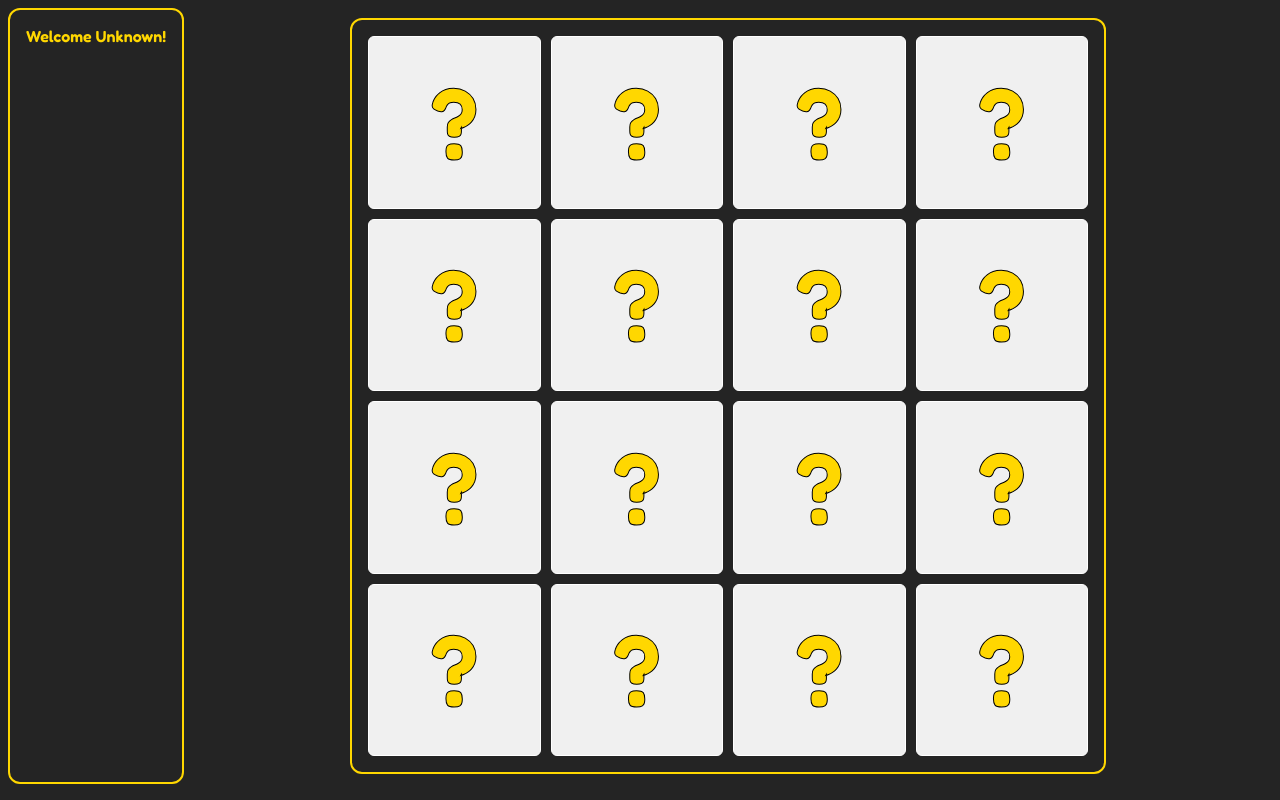
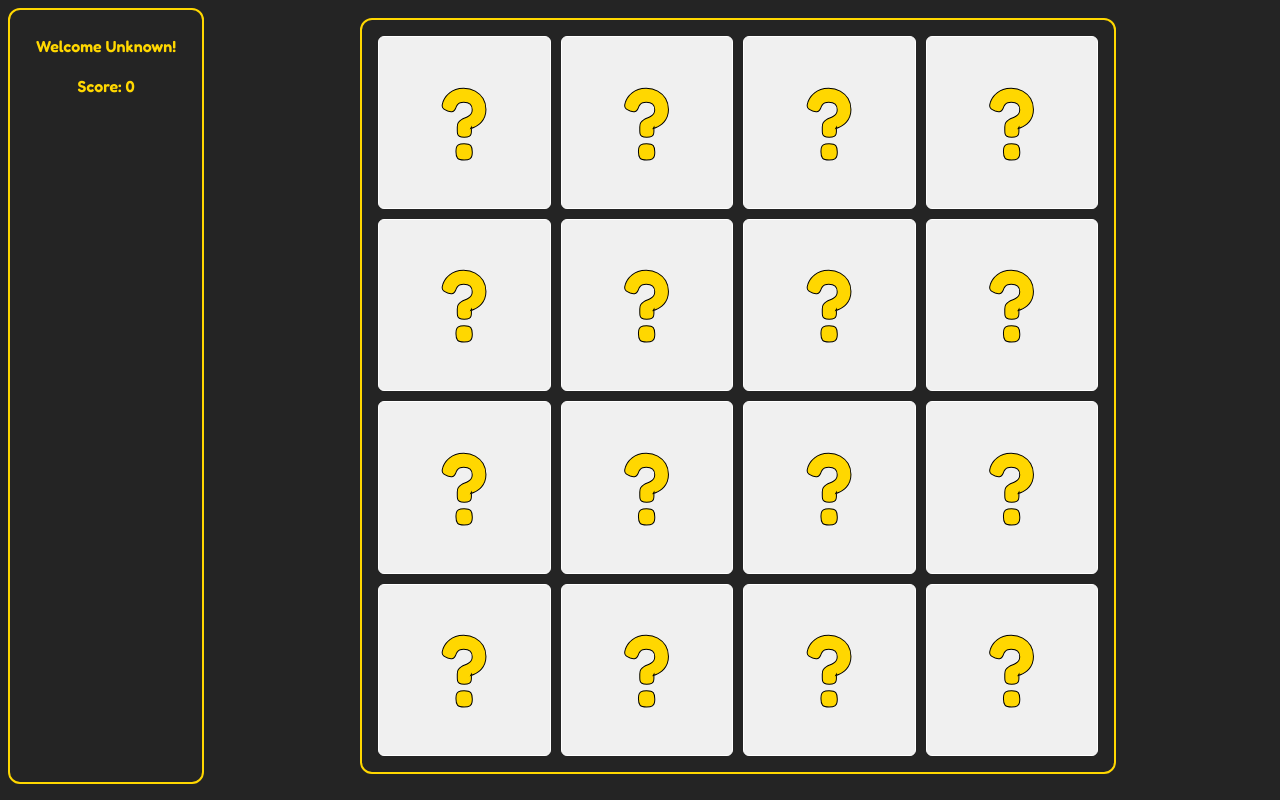
Before and after one commit to Hadi87s/Memory-Card-Game, a React (Vite) app: page /game in a window 1280 px wide. Built offline with nearby package versions, Linux system fonts and the light colour scheme.

Commit message:
adding the score functionality.

```diff
--- a/src/App.css
+++ b/src/App.css
@@ -16,6 +16,15 @@ body {
 
 .status {
   color: gold;
+  display: flex;
+  flex-direction: column;
+  justify-content: flex-start;
+  align-items: center;
+}
+
+.status div {
+  padding: 10px;
+
 }
 
 .game{
--- a/src/providers/authProvider.tsx
+++ b/src/providers/authProvider.tsx
@@ -1,24 +1,38 @@
 import { createContext, useState } from "react";
+
 interface IContext {
   children: React.ReactNode;
 }
+
 export const authContext = createContext<{
   username: string;
+  score: number;
   setUserName: (name: string) => void;
+  setPlayerScore: () => void;
 }>({
   username: "",
+  score: 0,
   setUserName: () => {},
+  setPlayerScore: () => {},
 });
+
 const AuthProvider = (props: IContext) => {
   const [username, setUsername] = useState<string>("Unknown");
+  const [score, setScore] = useState<number>(0);
 
   const setUserName = (name: string) => {
     setUsername(name);
   };
 
+  const setPlayerScore = () => {
+    setScore(score + 1);
+  };
+
   const value = {
     username: username,
+    score: score,
     setUserName: setUserName,
+    setPlayerScore: setPlayerScore,
   };
   return (
     <authContext.Provider value={value}>{props.children}</authContext.Provider>
--- a/src/screens/game.screen.tsx
+++ b/src/screens/game.screen.tsx
@@ -10,7 +10,7 @@ const GameScreen = () => {
   const CURRENT_LEVEL = ELevels.MEDIUM;
   const [cards, setCards] = useState<ICard[]>(createGameBoard(CURRENT_LEVEL));
   const [isComparing, setIsComparing] = useState(false);
-  const { username } = useContext(authContext);
+  const { username, score, setPlayerScore } = useContext(authContext);
   const [invokedCard, setInvokedCard] = useState<ICard[]>([]);
 
   const handleOnClick = (clickedCard: ICard) => {
@@ -36,7 +36,7 @@ const GameScreen = () => {
 
       if (firstCard.value === secondCard.value) {
         // Keep the cards flipped
-
+        setPlayerScore();
         const updatedCards = cards.map((card) =>
           card.id === firstCard.id || card.id === secondCard.id
             ? { ...card, isFlipped: true, visible: true, isFigured: true }
@@ -54,7 +54,6 @@ const GameScreen = () => {
           setCards(updatedCards);
         }, 1000);
       }
-
       // Reset the invokedCard array and allow new clicks after a delay
       setTimeout(() => {
         setInvokedCard([]);
@@ -65,7 +64,10 @@ const GameScreen = () => {
 
   return (
     <div className="screen game-screen">
-      <div className="placeholder status">Welcome {username}!</div>
+      <div className="placeholder status">
+        <div className="username">Welcome {username}! </div>
+        <div className="score">Score: {score}</div>
+      </div>
       <div className={`placeholder game Level_${CURRENT_LEVEL}`}>
         {cards.map((card, index) => (
           <Card key={index} card={card} passEvent={handleOnClick} />
```
